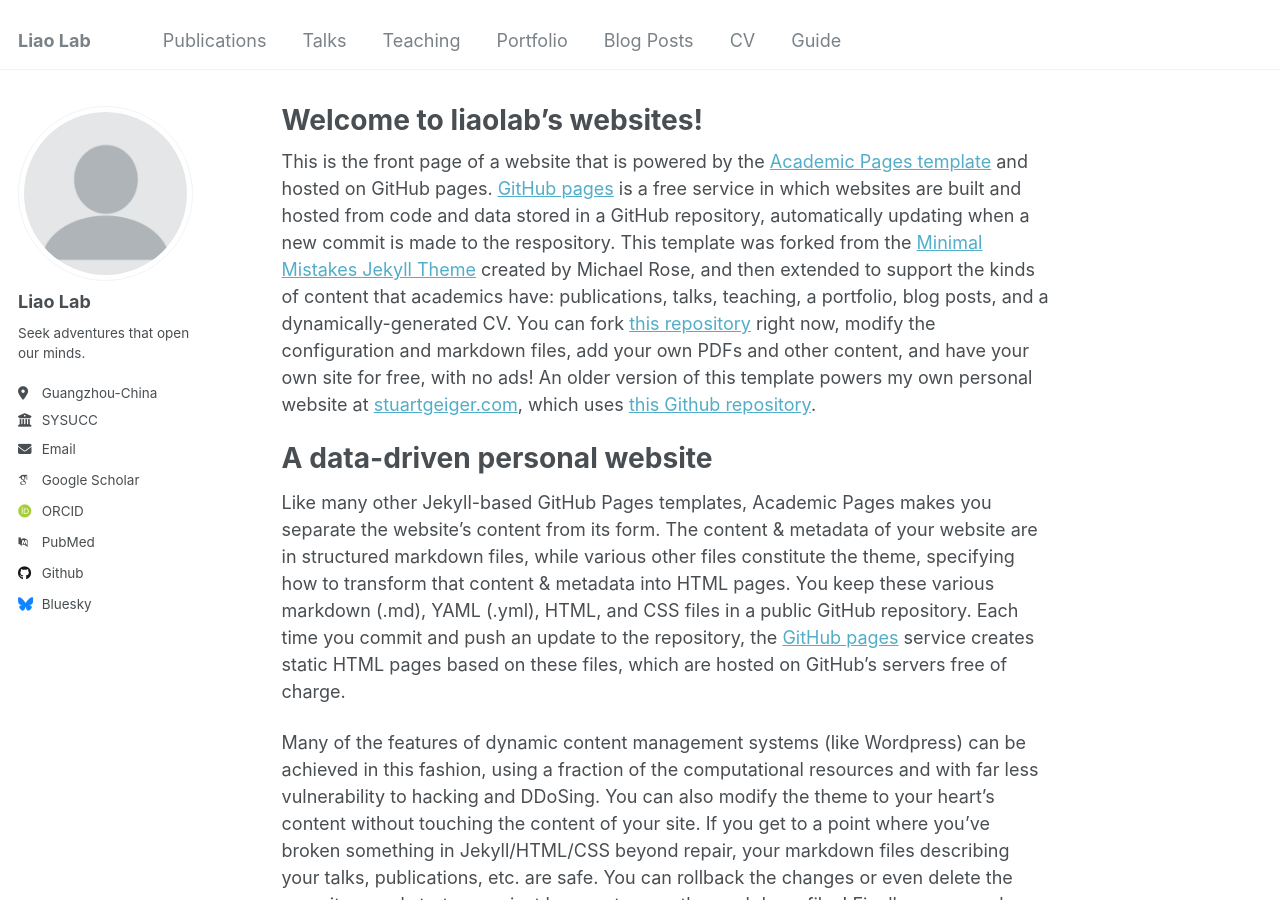
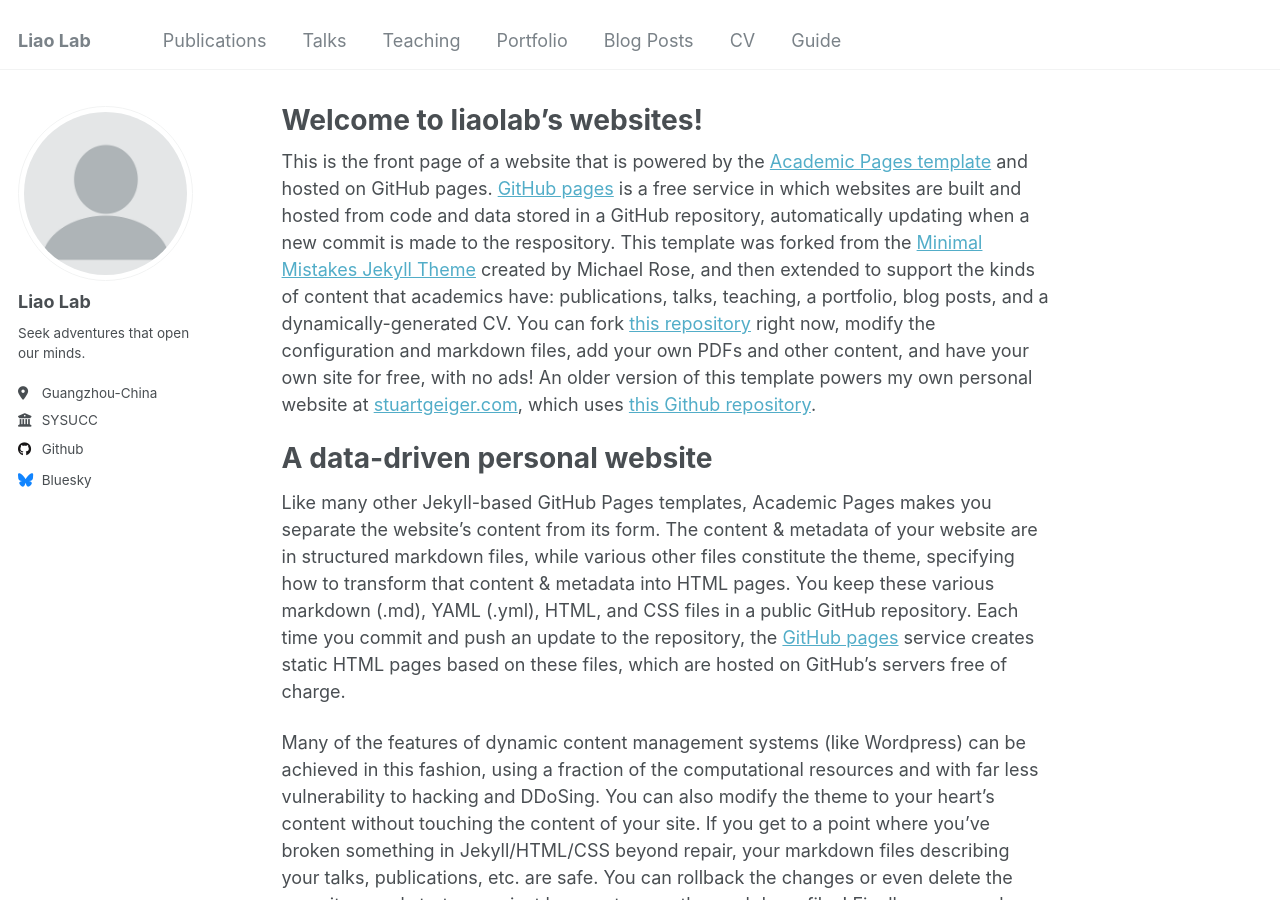
Before and after one commit to guosh55/liaolab.github.io, a Jekyll site: the page built from _pages/about.md, in a window 1280 px wide and 900 px high. Built offline with Jekyll 4.4.1, drawn with Linux system fonts in a browser that asks for light colours; some web fonts are replaced; part of the change alters nothing that is shown.

Commit message:
Update _config.yml

```diff
--- a/_config.yml
+++ b/_config.yml
@@ -28,15 +28,15 @@ author:
   location         : "Guangzhou-China"
   employer         : "SYSUCC"
   uri              : # URL
-  email            : "liaowt@sysucc.org.cn"
+  email            :
 
   # Academic websites
   arxiv            : # URL - Update with the correct link to your profile
-  googlescholar    : "https://scholar.google.com/citations?user=PS_CX0AAAAAJ"
+  googlescholar    :
   impactstory      : # URL
-  orcid            : "http://orcid.org/yourorcidurl"
+  orcid            :
   semantic         : # URL
-  pubmed           : "https://www.ncbi.nlm.nih.gov/pubmed/?term=john+snow"
+  pubmed           :
   researchgate     : # URL
 
   # Repositories and software development
```
